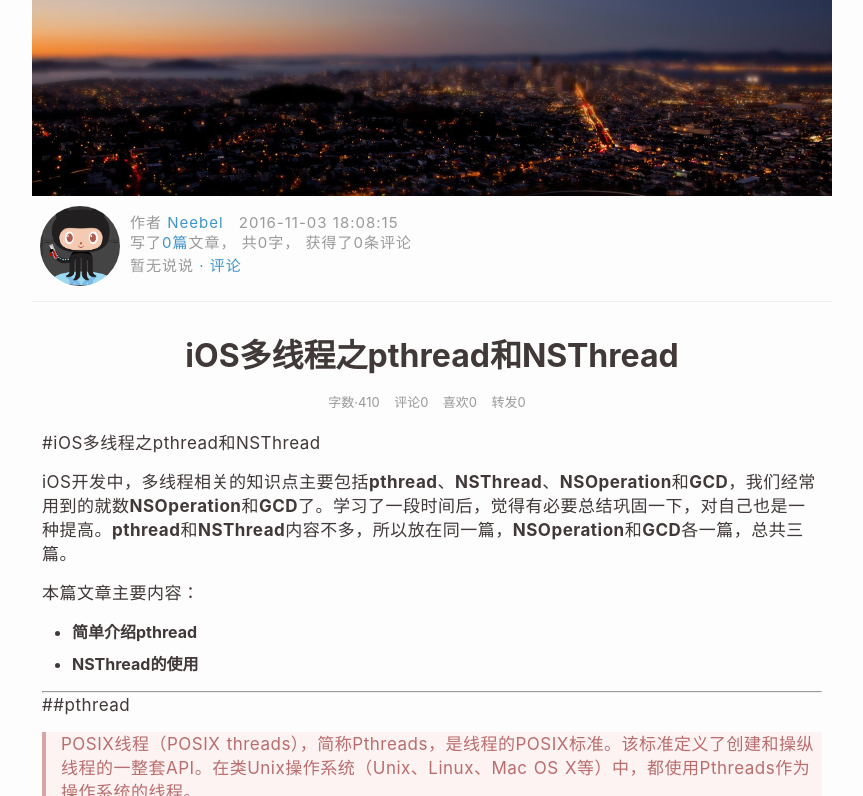
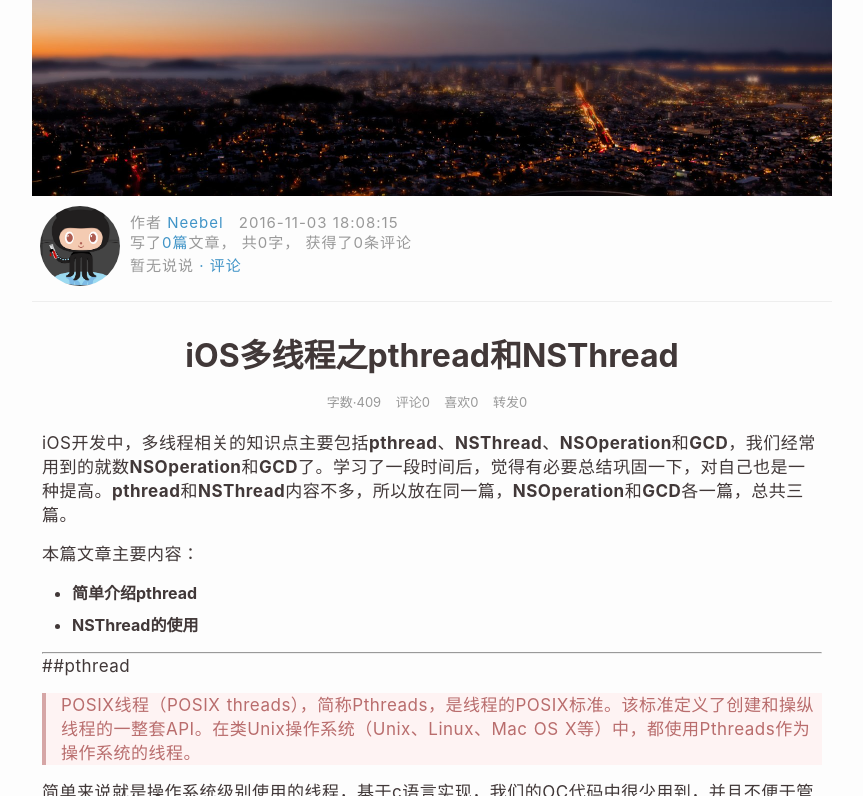
Before and after one commit to neebel/neebel.github.io, a Jekyll site: the page built from _posts/2016-11-03-pthread_nsthread.md, in a window 1280 px wide and 900 px high, cut to the strip 104-900 px from the top of the window. Shown: the whole strip, without its empty margins (208-1071 px from the left). Built offline with Jekyll 4.4.1, drawn with Linux system fonts in a browser that asks for light colours; nearby versions of some CDN libraries; comment, search, counter and statistics services are not loaded.

Commit message:
[博客]：去掉文章内标题

```diff
--- a/_posts/2016-11-03-pthread_nsthread.md
+++ b/_posts/2016-11-03-pthread_nsthread.md
@@ -5,8 +5,6 @@ categories: iOS pthread NSThread
 date: 2016-11-03 18:08:15
 pid: 20161103-180815
 ---
-
-#iOS多线程之pthread和NSThread
 
 iOS开发中，多线程相关的知识点主要包括**pthread**、**NSThread**、**NSOperation**和**GCD**，我们经常用到的就数**NSOperation**和**GCD**了。学习了一段时间后，觉得有必要总结巩固一下，对自己也是一种提高。**pthread**和**NSThread**内容不多，所以放在同一篇，**NSOperation**和**GCD**各一篇，总共三篇。
 
```
